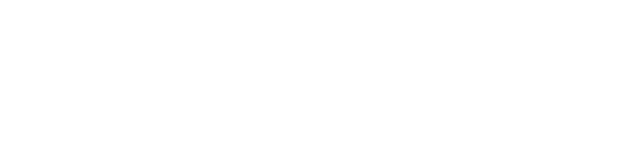
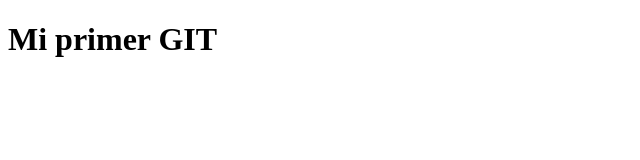
Before and after one commit to casita2021/test_gitHub, a plain HTML site: page index.html in a window 1280 px wide. Shown: the whole page, without its empty margins (0-640 px from the left). Drawn offline with Linux system fonts and the light colour scheme.

Commit message:
segundo commit

```diff
--- a/index.html
+++ b/index.html
@@ -6,6 +6,6 @@
     <title>Clase 3 GIT GITHUB </title>
 </head>
 <body>
-
+    <h1>Mi primer GIT</h1>
 </body>
 </html>
```
